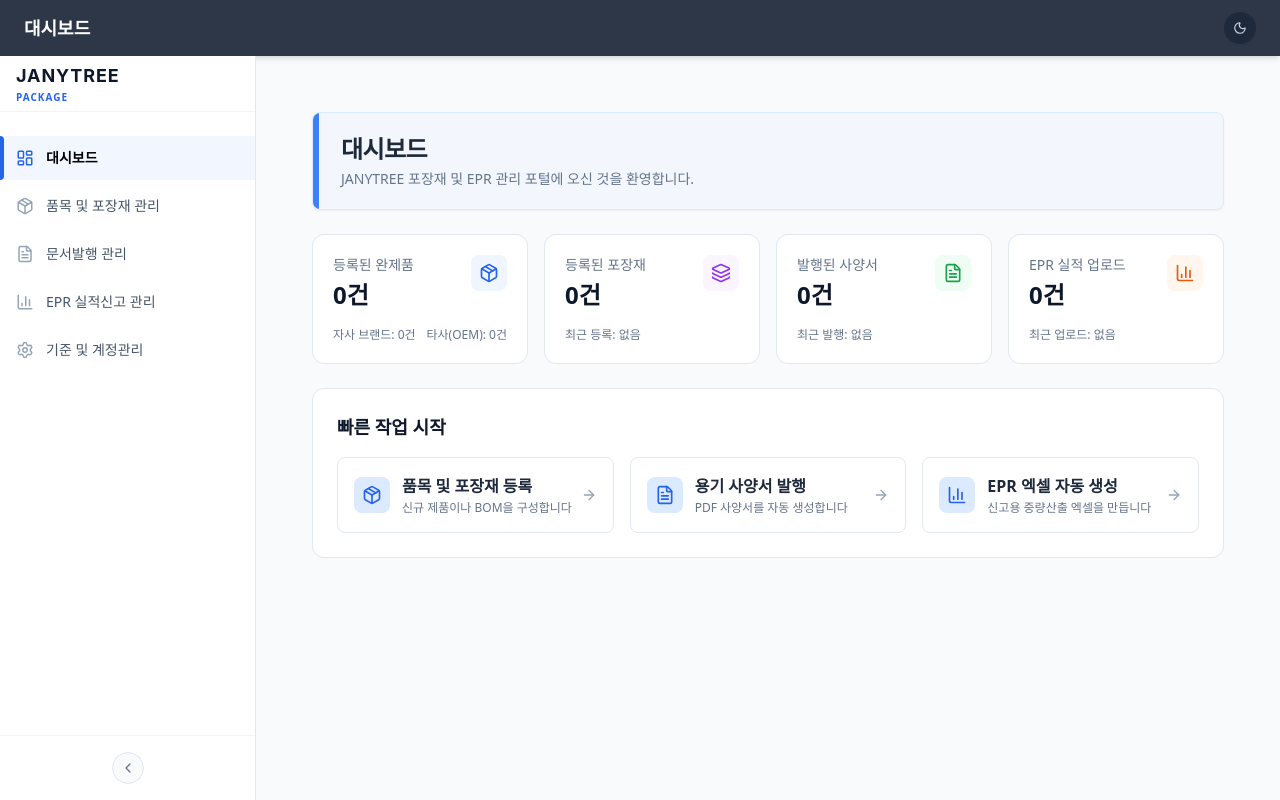
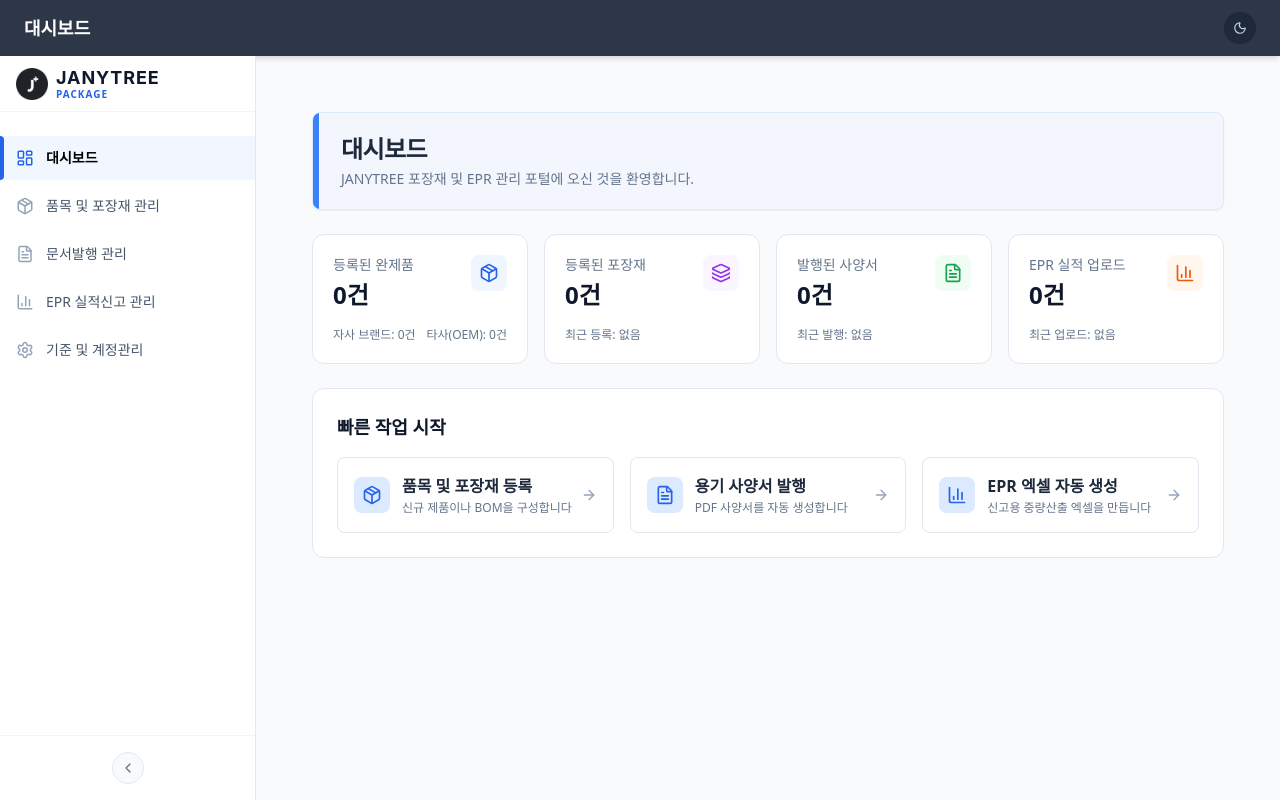
Before and after one commit to janytree33/pkg, a React (Vite) app: page / in a window 1280 px wide. Built offline with nearby package versions, Linux system fonts and the light colour scheme; no server answers; the database is empty.

Commit message:
feat: add logo image to sidebar

```diff
--- a/src/components/layout/Sidebar.jsx
+++ b/src/components/layout/Sidebar.jsx
@@ -28,14 +28,17 @@ export default function Sidebar({ collapsed, onToggle }) {
       {/* 로고 영역 */}
       <div className="flex items-center justify-between h-14 px-4 border-b border-slate-100 dark:border-slate-800">
         {!collapsed && (
-          <div className="flex flex-col whitespace-nowrap overflow-hidden">
-            <span className="text-slate-900 dark:text-white font-bold text-lg tracking-wider font-['Inter']">JANYTREE</span>
-            <span className="text-brand-600 dark:text-brand-400 text-[10px] font-semibold uppercase tracking-widest">PACKAGE</span>
+          <div className="flex items-center gap-2 overflow-hidden">
+            <img src="/logo.png" alt="Logo" className="w-8 h-8 object-contain" />
+            <div className="flex flex-col whitespace-nowrap overflow-hidden">
+              <span className="text-slate-900 dark:text-white font-bold text-lg tracking-wider font-['Inter'] leading-none mb-0.5">JANYTREE</span>
+              <span className="text-brand-600 dark:text-brand-400 text-[10px] font-semibold uppercase tracking-widest leading-none">PACKAGE</span>
+            </div>
           </div>
         )}
         {collapsed && (
           <div className="w-full flex justify-center">
-            <span className="text-brand-600 dark:text-brand-400 font-bold text-xl font-['Inter']">J</span>
+            <img src="/logo.png" alt="Logo" className="w-8 h-8 object-contain" />
           </div>
         )}
       </div>
```
Also changed, not shown: public/logo.png (added), 1 other file (tests, documents, lock files or other folders).
